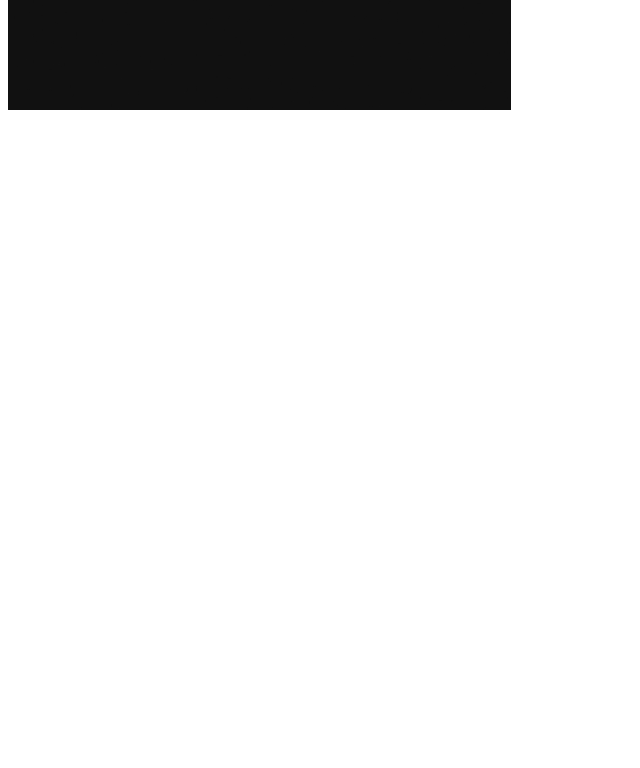
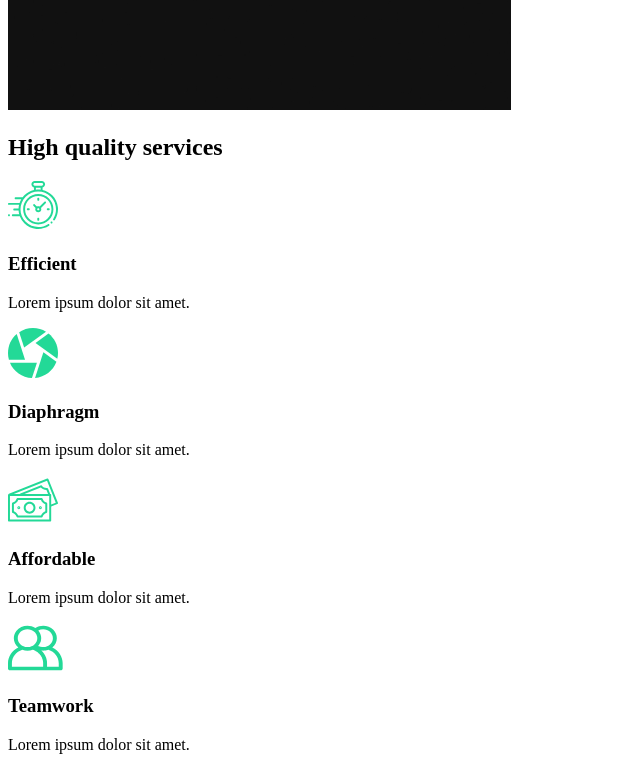
Before and after one commit to rand-singh/react-portfolio-starter, a React (Create React App) app: page / in a window 1280 px wide. Shown: the part 860-1628 px from the top of the page, without its empty margins (0-640 px from the left). Before the commit the page ends 982 px from the top, so only its background shows below. Built offline with nearby package versions, Linux system fonts and the light colour scheme.

Commit message:
Created services section

```diff
--- a/public/index.html
+++ b/public/index.html
@@ -1,14 +1,12 @@
 <!DOCTYPE html>
 <html lang="en">
+
 <head>
   <meta charset="utf-8" />
   <link rel="icon" href="%PUBLIC_URL%/favicon.ico" />
   <meta name="viewport" content="width=device-width, initial-scale=1" />
   <meta name="theme-color" content="#000000" />
-    <meta
-      name="description"
-      content="Web site created using create-react-app"
-    />
+  <meta name="description" content="Web site created using create-react-app" />
   <link rel="apple-touch-icon" href="%PUBLIC_URL%/logo192.png" />
   <!--
       manifest.json provides metadata used when your web app is installed on a
@@ -24,8 +22,9 @@
       work correctly both with client-side routing and a non-root public URL.
       Learn how to configure a non-root public URL by running `npm run build`.
     -->
-    <title>React App</title>
+  <title>React Portfolio Starter</title>
 </head>
+
 <body>
   <noscript>You need to enable JavaScript to run this app.</noscript>
   <div id="root"></div>
@@ -40,4 +39,5 @@
       To create a production bundle, use `npm run build` or `yarn build`.
     -->
 </body>
+
 </html>
--- a/src/components/AboutSection.js
+++ b/src/components/AboutSection.js
@@ -21,7 +21,7 @@ function AboutSection() {
                 <p>Contact us for any photography or videography ideas that you have. We have professionals with amazing skills</p>
                 <button>Contact Us</button>
                 <div className="image">
-                    <img src={home1} alt="Main Image"/>
+                    <img src={home1} alt="Photographer"/>
                 </div>
             </div>
         </div>
--- /dev/null
+++ b/src/components/ServicesSection.js
@@ -0,0 +1,60 @@
+import React from 'react'
+
+// Import Icons
+import clock from '../img/clock.svg'
+import diaphragm from '../img/diaphragm.svg'
+import money from '../img/money.svg'
+import teamwork from '../img/teamwork.svg'
+import home2 from '../img/home2.png'
+
+function ServicesSection() {
+    return (
+        <div>
+            <div className="services">
+                <div className="description">
+                    <h2>High <span>quality</span> services</h2>
+
+                    <div className="cards">
+                        <div className="card">
+                            <div className="icon">
+                                <img src={clock} alt="clock icon"/>
+                                <h3>Efficient</h3>
+                            </div>
+                            <p>Lorem ipsum dolor sit amet.</p>
+                        </div>
+
+                        <div className="card">
+                            <div className="icon">
+                                <img src={diaphragm} alt="diaphragm icon"/>
+                                <h3>Diaphragm</h3>
+                            </div>
+                            <p>Lorem ipsum dolor sit amet.</p>
+                        </div>
+
+                        <div className="card">
+                            <div className="icon">
+                                <img src={money} alt="money icon"/>
+                                <h3>Affordable</h3>
+                            </div>
+                            <p>Lorem ipsum dolor sit amet.</p>
+                        </div>
+
+                        <div className="card">
+                            <div className="icon">
+                                <img src={teamwork} alt="Teamwork icon"/>
+                                <h3>Teamwork</h3>
+                            </div>
+                            <p>Lorem ipsum dolor sit amet.</p>
+                        </div>
+
+                    </div>
+
+                </div>
+            </div>
+            <div className="image">
+                <img src={home2} alt="Camera shot"/></div>
+        </div>
+    )
+}
+
+export default ServicesSection
--- a/src/pages/AboutUs.js
+++ b/src/pages/AboutUs.js
@@ -1,12 +1,13 @@
 import React from 'react'
 import AboutSection from '../components/AboutSection'
+import ServicesSection from '../components/ServicesSection'
 
 function AboutUs() {
     return (
-        <div>
+        <>
             <AboutSection />
-
-        </div>
+            <ServicesSection />
+        </>
     )
 }
 
```
Lines whose indentation alone changed are shown as unchanged.
